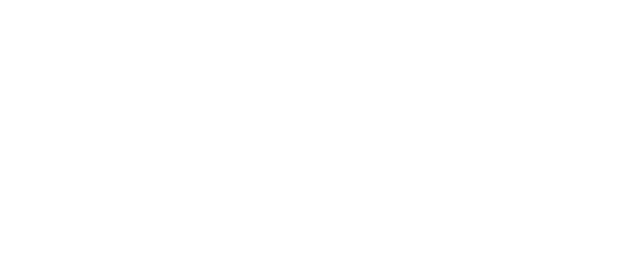
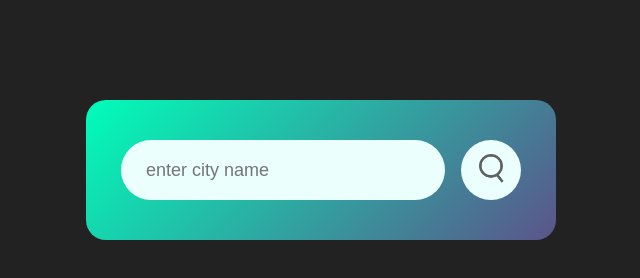
Before and after one commit to atifHussaini/WeatherApp, a plain HTML site: page index.html in a window 1280 px wide. Shown: the whole page, without its empty margins (319-959 px from the left). Drawn offline with Linux system fonts and the light colour scheme.

Commit message:
styling to app

```diff
--- a/index.html
+++ b/index.html
@@ -8,6 +8,11 @@
     <link rel="stylesheet" href="style.css">
 </head>
 <body>
-
+    <div class="card">
+        <div class="search">
+            <input type="text" placeholder="enter city name" spellcheck = 'false'>
+            <button><img src="images/search.png" alt="search"></button>
+        </div>
+    </div>
 </body>
 </html>
--- a/style.css
+++ b/style.css
@@ -0,0 +1,55 @@
+*{
+    margin:0;
+    padding: 0;
+    font-family: 'Poppins', sans-serif;
+    box-sizing: border-box;
+}
+
+body {
+    background: #222;
+}
+
+.card {
+    width:90%;
+    max-width:470px;
+    background: linear-gradient(135deg, #00feba, #5b548a);
+    color: #fff;
+    margin: 100px auto 0;
+    border-radius: 20px;
+    padding: 40px 35px;
+    text-align: center;
+}
+
+.search {
+    width: 100%;
+    display: flex;
+    align-items: center;
+    justify-content: space-between;
+}
+
+.search input{
+    border: 0;
+    outline: 0;
+    background: #ebfffc;
+    color: #555;
+    padding: 10px 25px;
+    height: 60px;
+    border-radius: 30px;
+    flex: 1;
+    margin-right: 16px;
+    font-size: 18px;
+}
+
+.search button{
+    border: 0;
+    outline: 0;
+    background: #ebfffc;
+    border-radius: 50%;
+    width: 60px;
+    height: 60px;
+    cursor: pointer;
+}
+
+.search button img{
+    width: 25px;
+}
```
